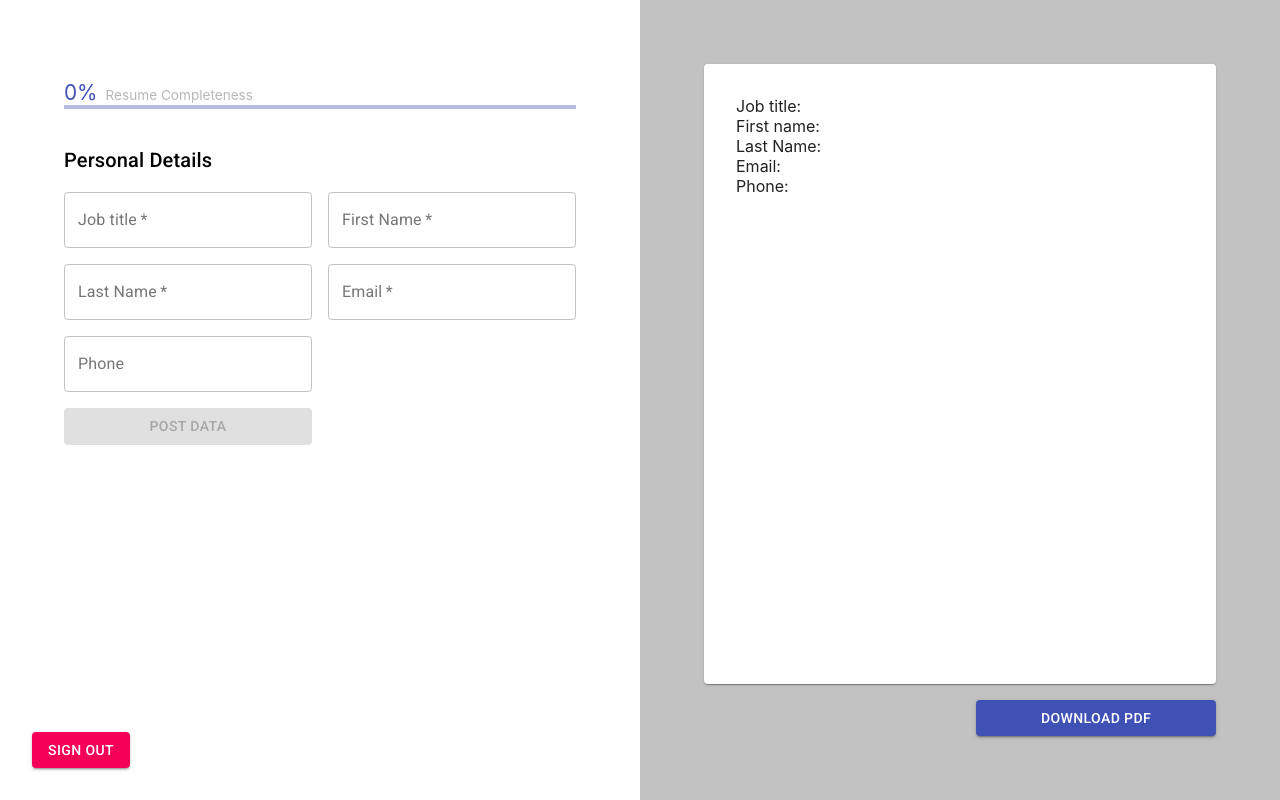
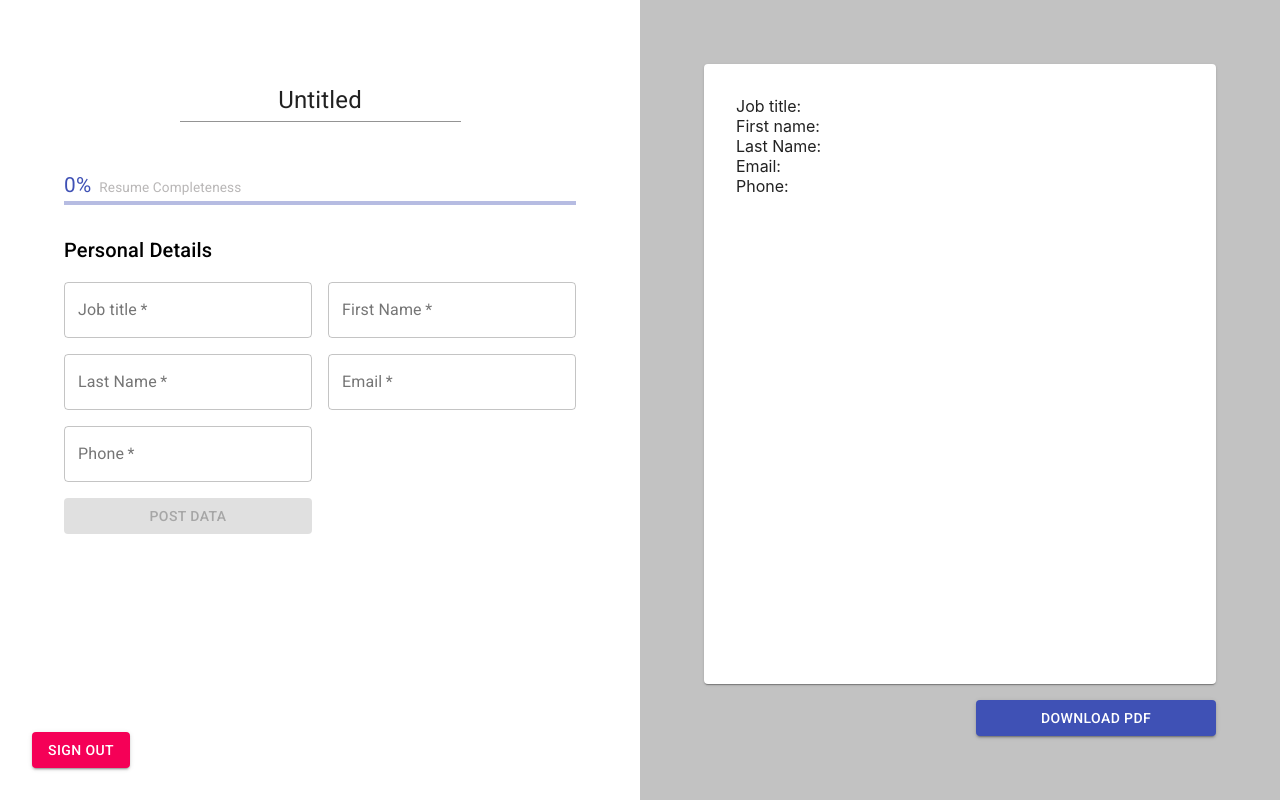
Before and after one commit to MachukIvan/create-resume-app, a React (Create React App) app: page /create in a window 1280 px wide. Built offline with nearby package versions, Linux system fonts and the light colour scheme.

Commit message:
Added title

```diff
--- a/src/containers/CreateResume/CreateResume.js
+++ b/src/containers/CreateResume/CreateResume.js
@@ -14,6 +14,7 @@ import Button from "@material-ui/core/Button";
 
 class CreateResume extends React.Component {
   state = {
+    title: "",
     personalData: {
       jobTitle: "",
       firstName: "",
@@ -103,15 +104,26 @@ class CreateResume extends React.Component {
           item
           className={cx(classes.section, classes.controlsSection)}
         >
+          <TextField
+            id="title"
+            className={classes.title}
+            margin="normal"
+            variant="standard"
+            defaultValue="Untitled"
+            InputProps={{ className: classes.titleInput }}
+          />
           <Box component="div" className={classes.progressLine}>
-            <span
+            <Typography
+              component="span"
               className={cx(classes.progressScore, {
                 [classes.secondaryColor]: this.state.progress === 100
               })}
             >
               {`${this.state.progress}%`}
-            </span>
-            <span className={classes.progressTitle}>Resume Completeness</span>
+            </Typography>
+            <Typography component="span" className={classes.progressTitle}>
+              Resume Completeness
+            </Typography>
             <LinearProgress
               variant="determinate"
               value={this.state.progress}
@@ -168,6 +180,7 @@ class CreateResume extends React.Component {
             />
             <TextField
               id="phone"
+              required
               className={classes.textField}
               label="Phone"
               margin="normal"
--- a/src/containers/CreateResume/CreateResume.module.css
+++ b/src/containers/CreateResume/CreateResume.module.css
@@ -13,6 +13,16 @@
 
 .resumeSection {
   background-color: #c2c2c2;
+}
+
+.title {
+  align-self: center;
+  margin-bottom: 2rem !important;
+}
+
+.titleInput input {
+  font-size: 1.5rem;
+  text-align: center;
 }
 
 .blank {
@@ -57,13 +67,13 @@
 }
 
 .progressScore {
-  font-size: 1.3rem;
+  font-size: 1.3rem !important;
   color: #3f51b5;
   margin-right: 0.5rem !important;
 }
 
 .progressTitle {
-  font-size: 0.85rem;
+  font-size: 0.85rem !important;
   color: #b9b7b7;
 }
 
```
